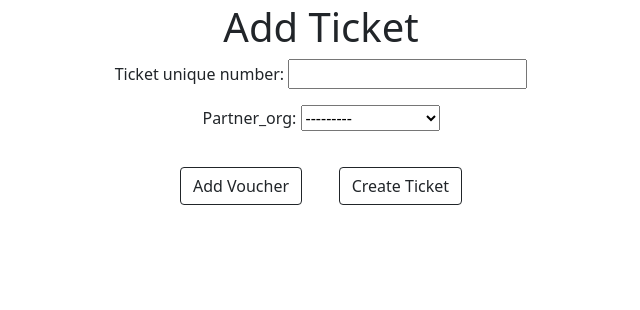
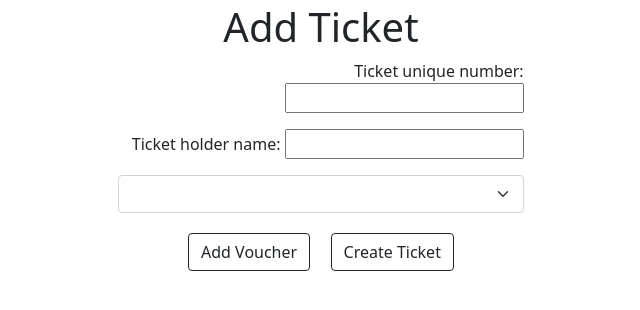
Before and after one commit to geekk0/event_tickets, a Django app: page /add_ticket in a window 1280 px wide. Shown: the part 141-451 px from the top of the page, without its empty margins (319-959 px from the left). Run offline with Django 5.2, Linux system fonts and the light colour scheme; a user stored in the database is signed in; tables that the repository leaves empty hold one stand-in row (values such as "Sample post"); lists and menus that the app fills with data are empty.

Commit message:
bootstrap buttons, ticket holder

```diff
--- a/templates/add_ticket.html
+++ b/templates/add_ticket.html
@@ -10,21 +10,30 @@
 {% endblock %}
 
 {% block content %}
-    <div class="col-md-8 offset-2" style="margin:auto;text-align: center">
-        <h1>Add Ticket</h1>
+    <div class="col-md-4 offset-4" style="margin:auto;text-align: right">
+        <h1 style="text-align: center">Add Ticket</h1>
         <form method="post">
             {% csrf_token %}
             {{ ticket_form.as_p }}
             {{ voucher_formset.management_form }}
-            <div id="voucher-forms">
+            <div style="text-align: center" id="voucher-forms">
                 {% for form in voucher_formset %}
-                    <div class="voucher-form" style="margin-top: 10px;">
-                        {{ form.as_p }}
+                    <div style="margin-top: 10px;">
+                        {{ form.voucher_uid.errors }}
+                        <select class="form-select" name="{{ form.voucher_uid.name }}">
+                            {% for option in form.voucher_uid.field.choices %}
+                                <option value="{{ option.0 }}" {% if form.voucher_uid.value == option.0 %}selected{% endif %}>{{ option.1 }}</option>
+                            {% endfor %}
+                        </select>
                     </div>
                 {% endfor %}
             </div>
-            <button type="button" class="btn btn-outline-dark" id="add-voucher" style="margin: 2%;margin-top: 20px">Add Voucher</button>
-            <button type="submit" class="btn btn-outline-dark" style="margin: 2%;margin-top: 20px">Create Ticket</button>
+            <div style="text-align: center">
+                <button type="button" class="btn btn-outline-dark" id="add-voucher"
+                        style="margin: 2%;margin-top: 20px">Add Voucher</button>
+                <button type="submit" class="btn btn-outline-dark"
+                        style="margin: 2%;margin-top: 20px">Create Ticket</button>
+            </div>
         </form>
     </div>
 
--- a/tickets_checker/forms.py
+++ b/tickets_checker/forms.py
@@ -81,7 +81,7 @@ class AddTicketForm(forms.ModelForm):
 class TicketForm(forms.ModelForm):
     class Meta:
         model = Ticket
-        fields = ['code']
+        fields = ['code', 'holder']
 
 class VoucherForm(forms.ModelForm):
     class Meta:
--- a/tickets_checker/models.py
+++ b/tickets_checker/models.py
@@ -18,6 +18,7 @@ class Partner(models.Model):
 class Ticket(models.Model):
     code = models.CharField(max_length=100, verbose_name='Ticket unique number', unique=True)
     vouchers = models.ForeignKey(Partner, on_delete=models.CASCADE, blank=True, null=True, verbose_name='Vouchers')
+    holder = models.CharField(max_length=250, verbose_name='Ticket holder name', blank=True, null=True)
 
     def __str__(self):
         return self.code
```
Also changed, not shown: templates/ticket_info.html (+11 -4 lines).
